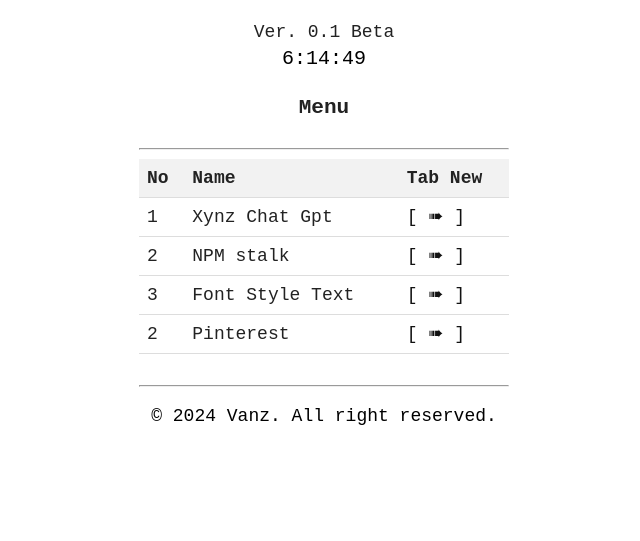
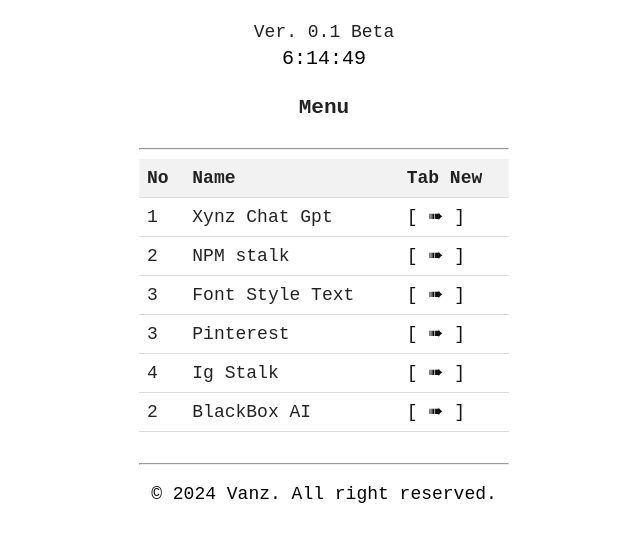
Before and after one commit to ManusiaTamvanzzz/api, a website: page views/index.html in a window 1280 px wide. Shown: the part 293-834 px from the top of the page, without its empty margins (316-956 px from the left). Before the commit the page ends 800 px from the top, so only its background shows below. Drawn offline with Linux system fonts and the light colour scheme.

Commit message:
Update index.html

```diff
--- a/views/index.html
+++ b/views/index.html
@@ -312,9 +312,19 @@
                 <td><a href="https://api-vanzdev.vercel.app/api/styletext?query=tama ganz">[ ➠ ]</a></td>
             </tr>
             <tr>
-                <td>2</td>
+                <td>3</td>
                 <td>Pinterest</td>
                 <td><a href="https://api-vanzdev.vercel.app/api/pinterest?query=Naruto">[ ➠ ]</a></td>
+            </tr>
+            <tr>
+                <td>4</td>
+                <td>Ig Stalk</td>
+                <td><a href="https://api-vanzdev.vercel.app/api/igstalk?query=xmhddafa">[ ➠ ]</a></td>
+            </tr>
+            <tr>
+                <td>2</td>
+                <td>BlackBox AI</td>
+                <td><a href="https://api-vanzdev.vercel.app/api/blackbox?query=code express js">[ ➠ ]</a></td>
             </tr>
         </table>
         </table>
```
